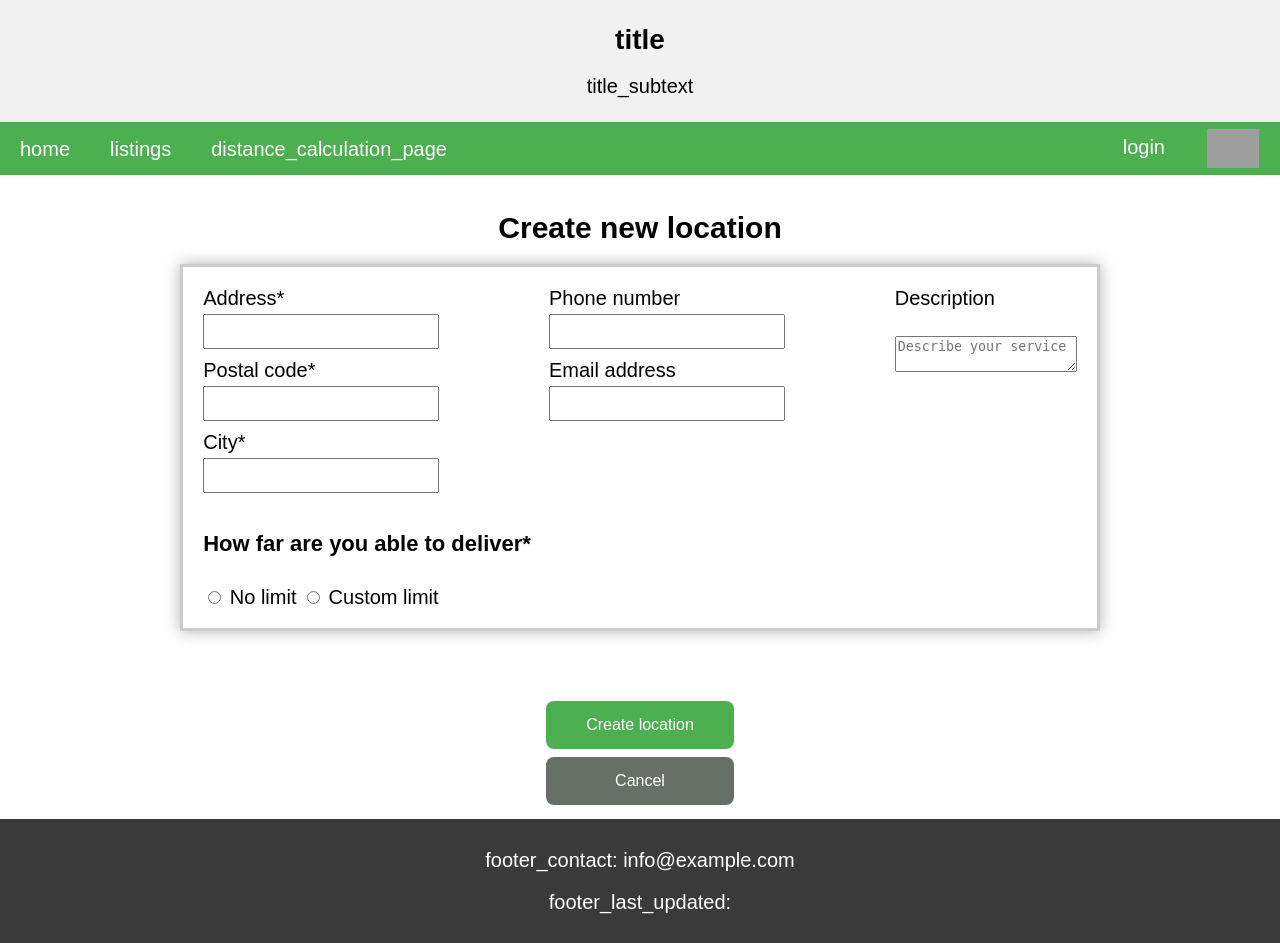
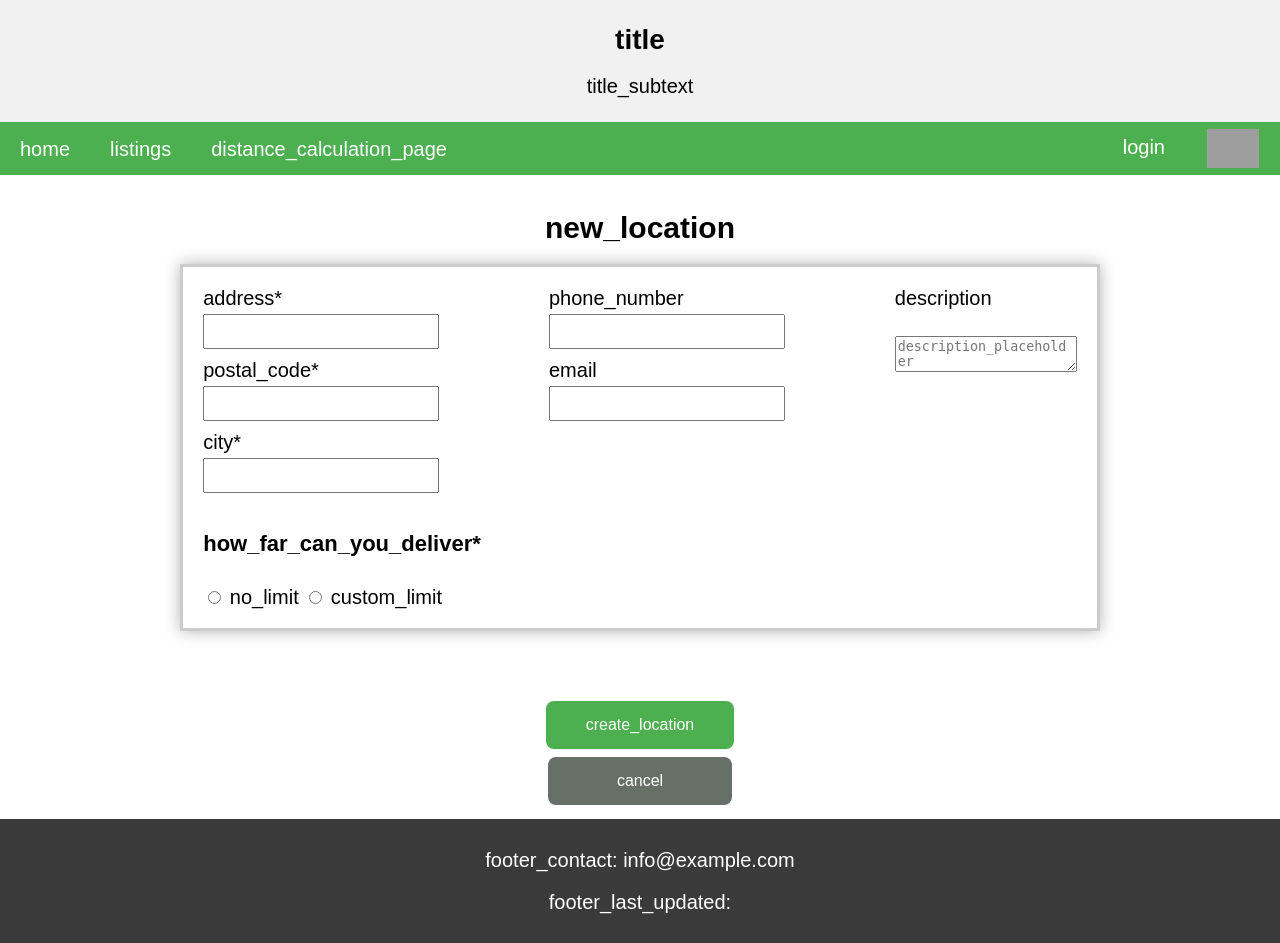
Before and after one commit to MTK-ohtu/mtk-ohtu, a Python web app: template src/mtk_ohtu/templates/addlocation.html in a window 1280 px wide. Run offline with Jinja, Linux system fonts and the light colour scheme; the template is opened without the code that fills it, so the values that code supplies are empty; grey boxes are pictures that could not be loaded.

Commit message:
addlocation.html translated

```diff
--- a/src/mtk_ohtu/templates/addlocation.html
+++ b/src/mtk_ohtu/templates/addlocation.html
@@ -94,50 +94,50 @@
 {% endblock %}
 
 {% block content %}
-<h1>Create new location</h1>
+<h1>{{ _("new_location") }}</h1>
 <form class="" action="{{ url_for('main.contractor_location_bp.add') }}" method="POST">
     <div class="form-section">
     <input type="hidden" name="csrf_token" value="{{ csrf_token() }}"/>
     <div id="allQuestions">
         <div class="address-fields">
-            <label for="address">Address*</label>
+            <label for="address">{{ _("address") }}*</label>
             <input type="text" id="address" name="address" required>
-            <label for="postcode">Postal code*</label>
+            <label for="postcode">{{ _("postal_code") }}*</label>
             <input type="text" id="postcode" name="postcode" required>
-            <label for="city">City*</label>
+            <label for="city">{{ _("city") }}*</label>
             <input type="text" id="city" name="city" required>
         </div>
         <div class="contact-fields">
-            <label for="telephone">Phone number</label>
+            <label for="telephone">{{ _("phone_number") }}</label>
             <input type="text" id="telephone" name="telephone">
-            <label for="email">Email address</label>
+            <label for="email">{{ _("email") }}</label>
             <input type="text" id="email" name="email">
         </div>
         <div class="description-field">
-            <label for="description">Description</label><br>
-            <textarea id="description" name="description" placeholder="Describe your service"></textarea>
+            <label for="description">{{ _("description") }}</label><br>
+            <textarea id="description" name="description" placeholder="{{ _('description_placeholder') }}"></textarea>
         </div>
     </div>
 
-        <h4>How far are you able to deliver*</h4>
+        <h4>{{ _("how_far_can_you_deliver") }}*</h4>
         <div class="radius-option">
             <input type="radio" name="radiusType" value="no-limit" onclick="toggleRadius()">
-            <label for="no-limit" class="circle-label">No limit</label>
+            <label for="no-limit" class="circle-label">{{ _("no_limit") }}</label>
             <input type="radio" name="radiusType" value="custom-limit" onclick="toggleRadius()">
-            <label for="custom-limit" class="circle-label">Custom limit</label>
+            <label for="custom-limit" class="circle-label">{{ _("custom_limit") }}</label>
         </div>
         <div id="customDistance" style="display: none;" class="small-text">
-            <label for="radiusType">Maximum distance</label>
-            <input type="text" id="radius" name="radius"> kilometers
+            <label for="radiusType">{{ _("maximum_distance") }}</label>
+            <input type="text" id="radius" name="radius">{{ _("km") }}
         </div>
     </div>
     </div>
     <div class="custom-submit-button-container">
-        <button type="submit" class="custom-submit-button">Create location</button>
+        <button type="submit" class="custom-submit-button">{{ _("create_location") }}</button>
 </form>
 <div class="custom-cancel-button-container">
     <form action="{{ url_for('main.contractor_bp.contractor') }}">
-        <input type="submit" class="custom-cancel-button" value="  Cancel  " />
+        <input type="submit" class="custom-cancel-button" value="  {{ _('cancel') }}  " />
     </form>
 </div>
 
```
Also changed, not shown: src/mtk_ohtu/translations/en/LC_MESSAGES/messages.po, src/mtk_ohtu/translations/fi/LC_MESSAGES/messages.po, src/mtk_ohtu/translations/zh/LC_MESSAGES/messages.po.
